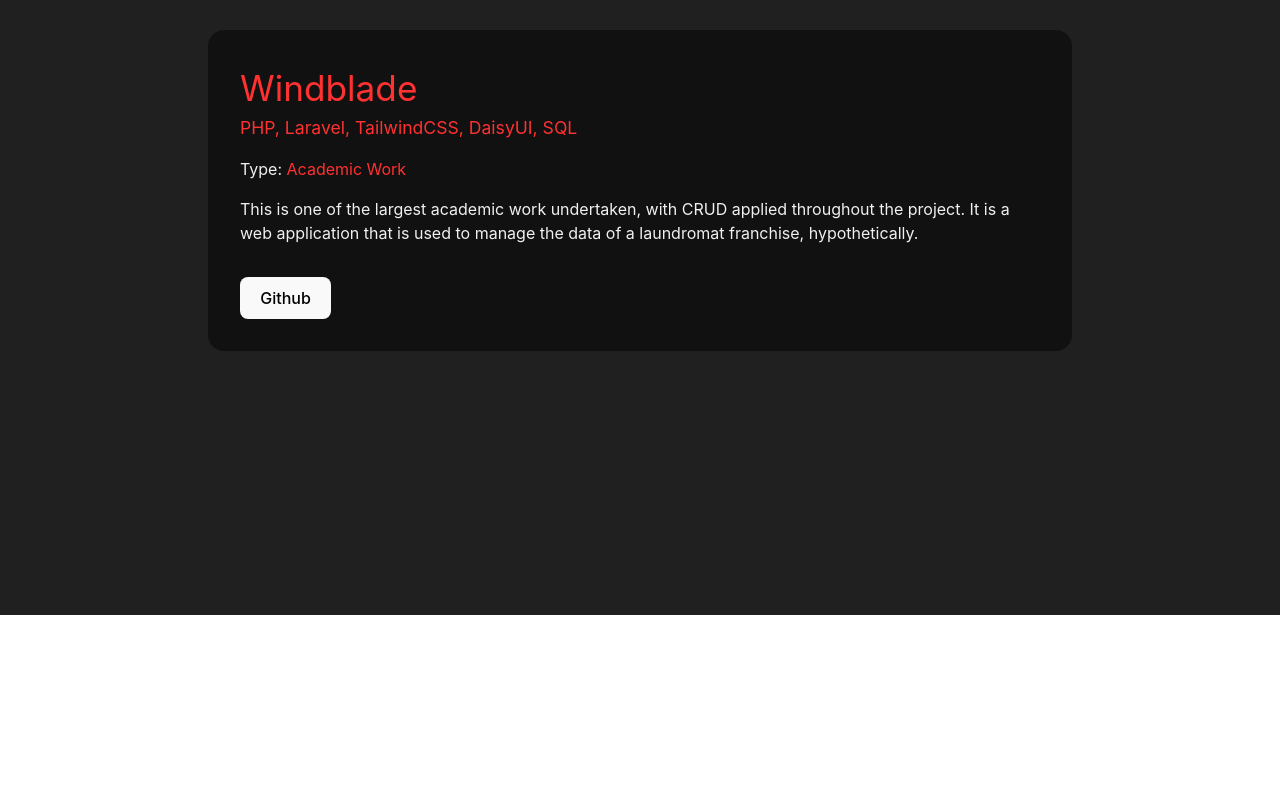
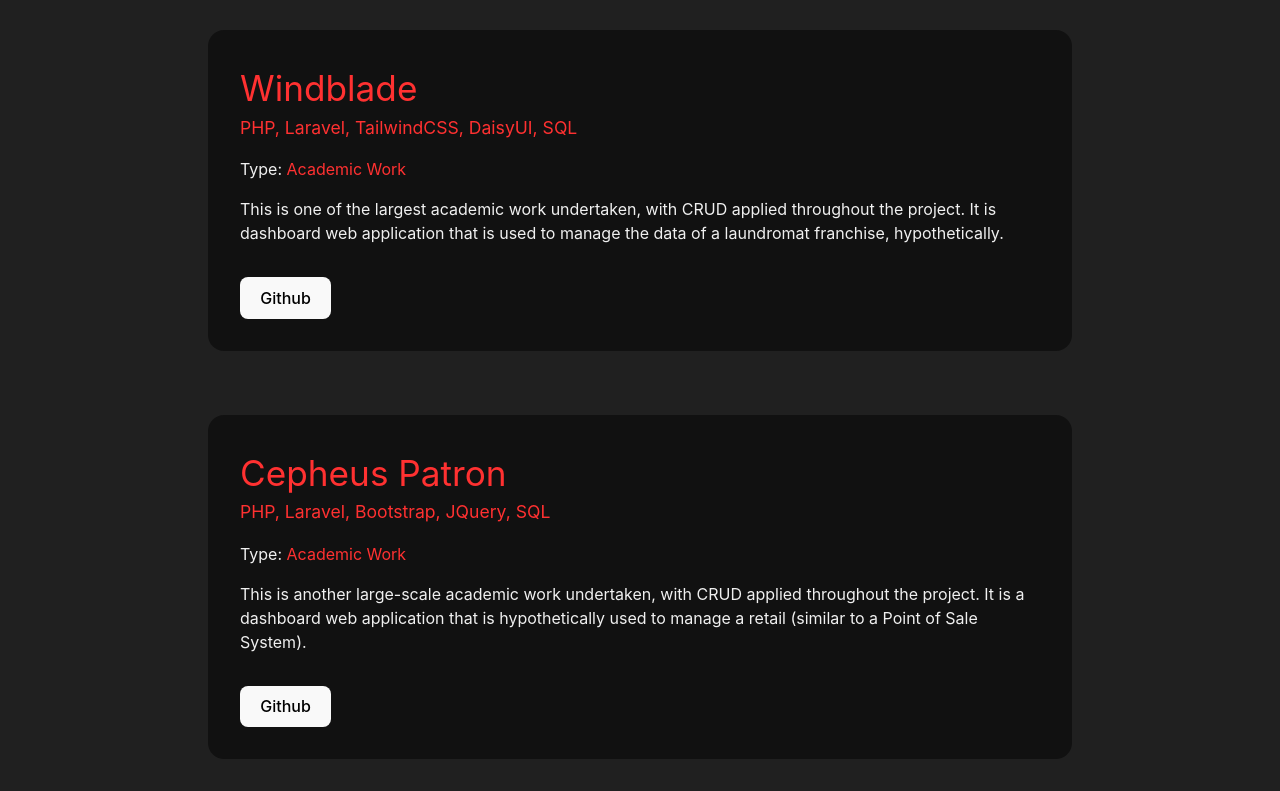
Before and after one commit to RanaIsHere/rana-portfolio, a React (Vite) app: page / in a window 1280 px wide. Shown: the part 1785-2576 px from the top of the page. Before the commit the page ends 2400 px from the top, so only its background shows below. Built offline with nearby package versions, Linux system fonts and the light colour scheme.

Commit message:
Added more projects

```diff
--- a/src/components/Projects.tsx
+++ b/src/components/Projects.tsx
@@ -10,9 +10,26 @@
             name: "Windblade",
             category: "Academic Work",
             tech: "PHP, Laravel, TailwindCSS, DaisyUI, SQL",
-            description: "This is one of the largest academic work undertaken, with CRUD applied throughout the project. It is a web application that is used to manage the data of a laundromat franchise, hypothetically.",
+            description: "This is one of the largest academic work undertaken, with CRUD applied throughout the project. It is dashboard web application that is used to manage the data of a laundromat franchise, hypothetically.",
             githubLink: "https://github.com/RanaIsHere/windblade",
             hasWebsite: false,
+        },
+        {
+            name: "Cepheus Patron",
+            category: "Academic Work",
+            tech: "PHP, Laravel, Bootstrap, JQuery, SQL",
+            description: "This is another large-scale academic work undertaken, with CRUD applied throughout the project. It is a dashboard web application that is hypothetically used to manage a retail (similar to a Point of Sale System). ",
+            githubLink: "https://github.com/RanaIsHere/cepheus-patron",
+            hasWebsite: false
+        },
+        {
+            name: "Goblins in My Vicinity!",
+            category: "Personal Work",
+            tech: "Godot Engine, Blender, Audacity",
+            description: "My latest personal project in game development, and certainly one of my complex ones. It is a 3D shooter/action game set in an infinite forest with a mission to survive as long as possible. It has random generation employing threading, a scaling difficulty, and even a crafting system.",
+            githubLink: "https://github.com/RanaIsHere/goblins-in-my-vicinity",
+            hasWebsite: true,
+            websiteLink: "https://ravenscope.itch.io/there-are-goblins-in-my-vicinity",
         },
         {
             name: "Xenoterminated",
@@ -21,7 +38,7 @@
             description: "This one is my first personal (released) game under the guise of a short-term game jam. It is a 2D top-down shooter game, set on another planet.",
             githubLink: "https://github.com/RanaIsHere/xenoterminated",
             hasWebsite: true,
-            websiteLink: "https://sirrana.itch.io/xenoterminated",
+            websiteLink: "https://ravenscope.itch.io/xenoterminated",
         },
         {
             name: "Budgetpacks",
```
